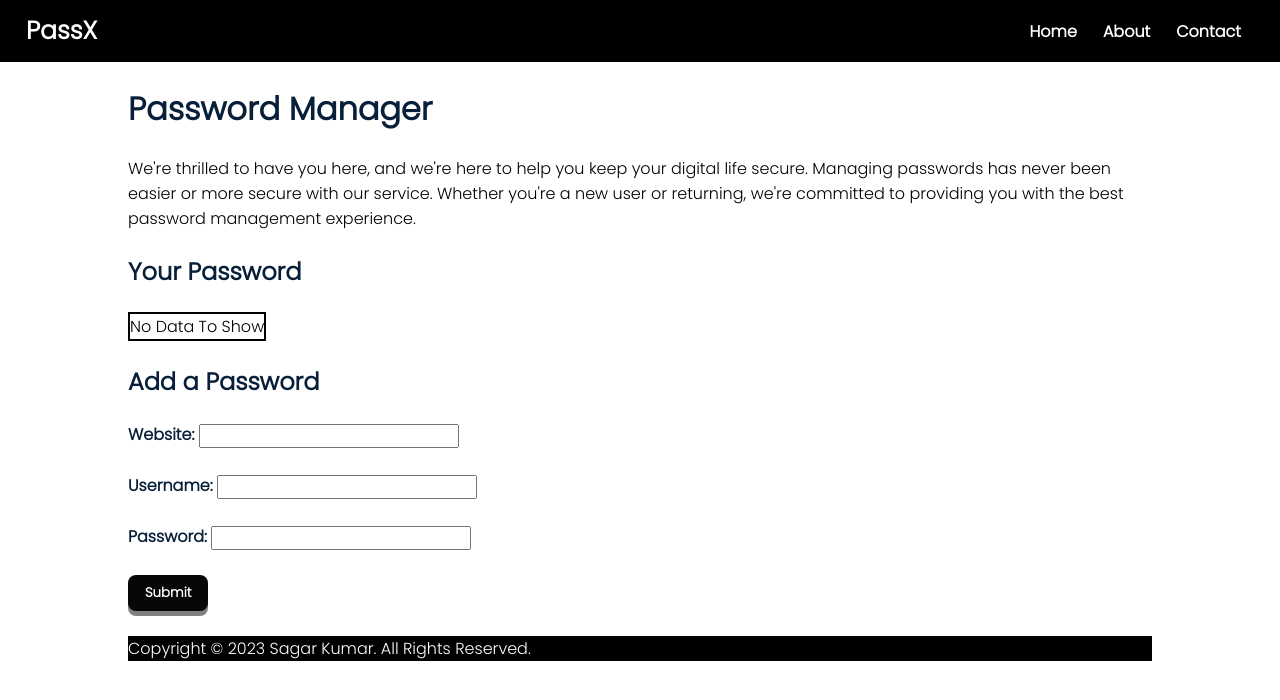
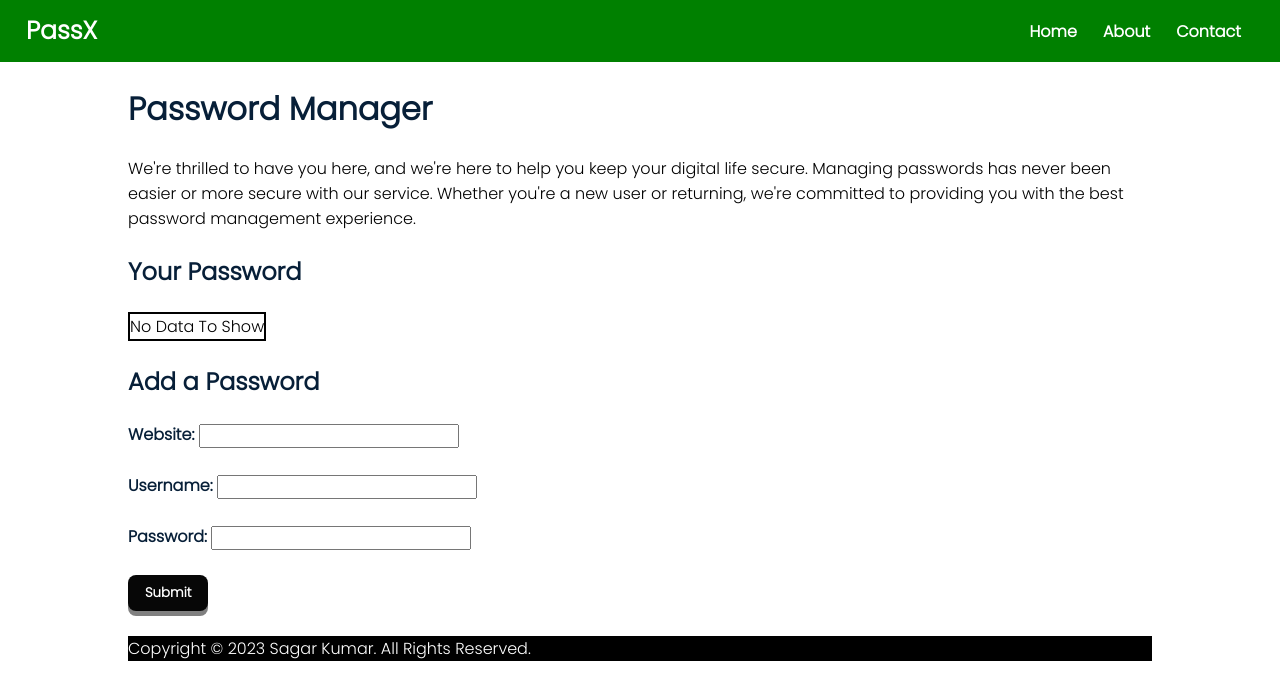
Before and after one commit to Sagar123Kumar/passx-password-manager, a plain HTML site: page index.html in a window 1280 px wide. Drawn offline with Linux system fonts and the light colour scheme.

Commit message:
change nav color and title

```diff
--- a/index.html
+++ b/index.html
@@ -5,7 +5,7 @@
     <meta charset="UTF-8" />
     <meta name="viewport" content="width=device-width, initial-scale=1.0" />
     <link rel="stylesheet" href="style.css" />
-    <title>PassX - Your secure personal Password Manager</title>
+    <title>PassX - Your personal Password Manager</title>
 </head>
 
 <body>
--- a/style.css
+++ b/style.css
@@ -10,7 +10,7 @@
 nav {
     position: sticky;
     top: 0px;
-    background-color: black;
+    background-color: green;
     padding: 12px 3px;
     display: flex;
     justify-content: space-between;
```
